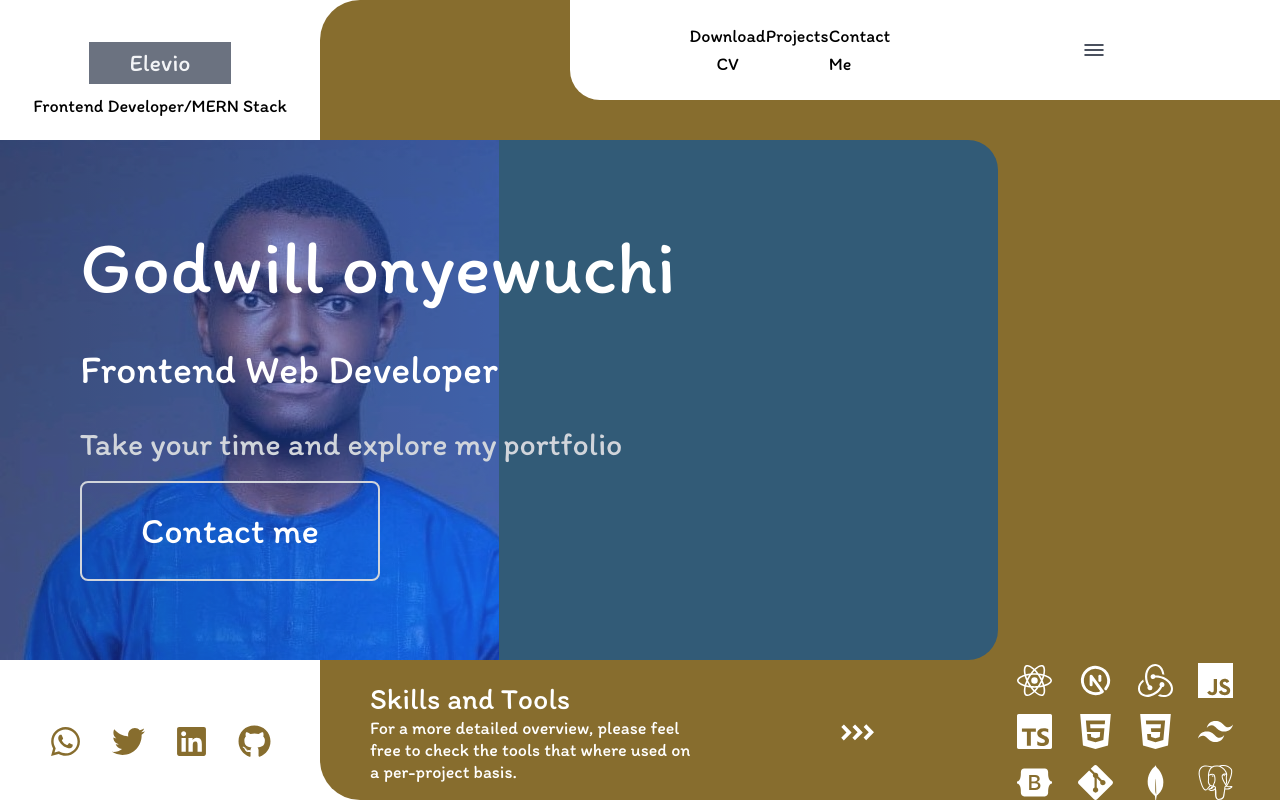
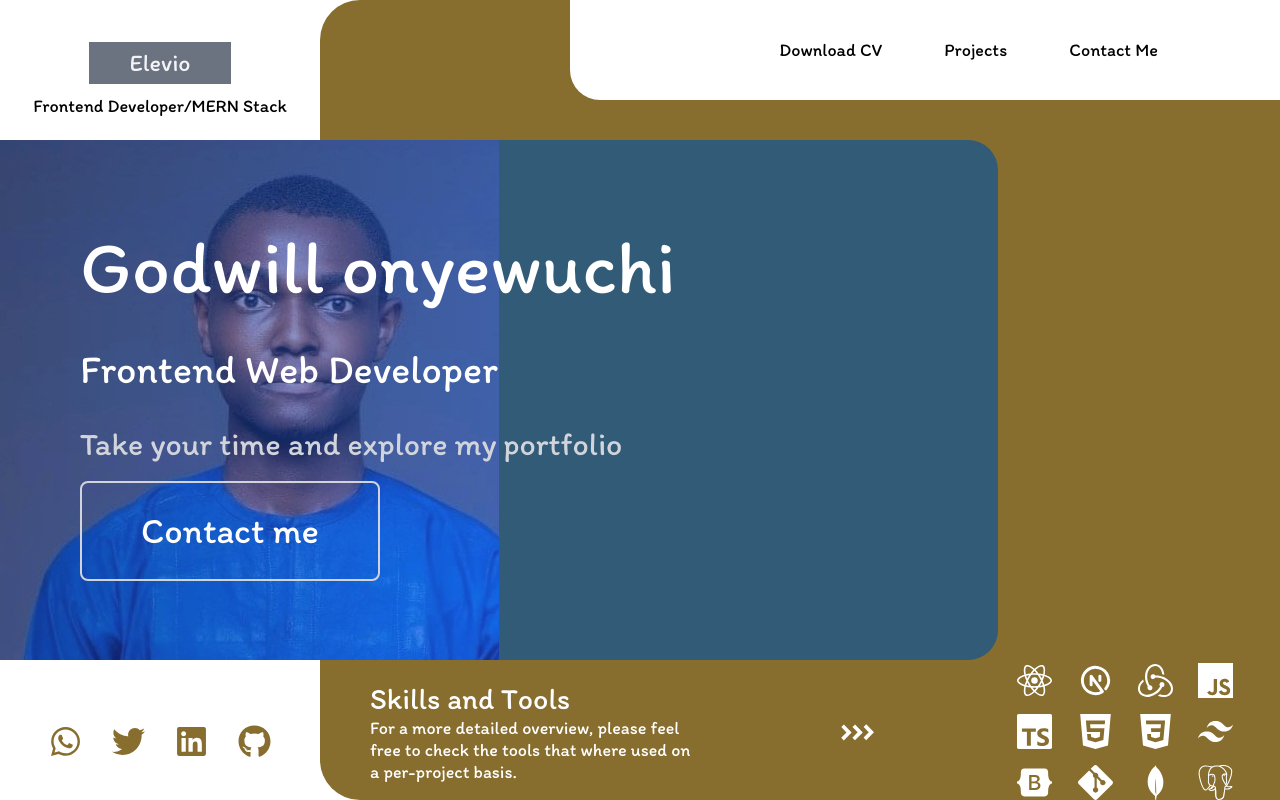
Before and after one commit to GREENFONTS/portifolio, a React (Vite) app: page / in a window 1280 px wide. Built offline with nearby package versions, Linux system fonts and the light colour scheme.

Commit message:
fix: mobile view

```diff
--- a/src/components/NavBar.tsx
+++ b/src/components/NavBar.tsx
@@ -33,7 +33,7 @@ const NavBar = () => {
         </div>
       </div>
 
-      <div className="flex w-full justify-center items-center">
+      <div className="sm:hidden flex w-full justify-center items-center">
         <img src={MenuIcon} alt="menu" />
       </div>
     </div>
```
